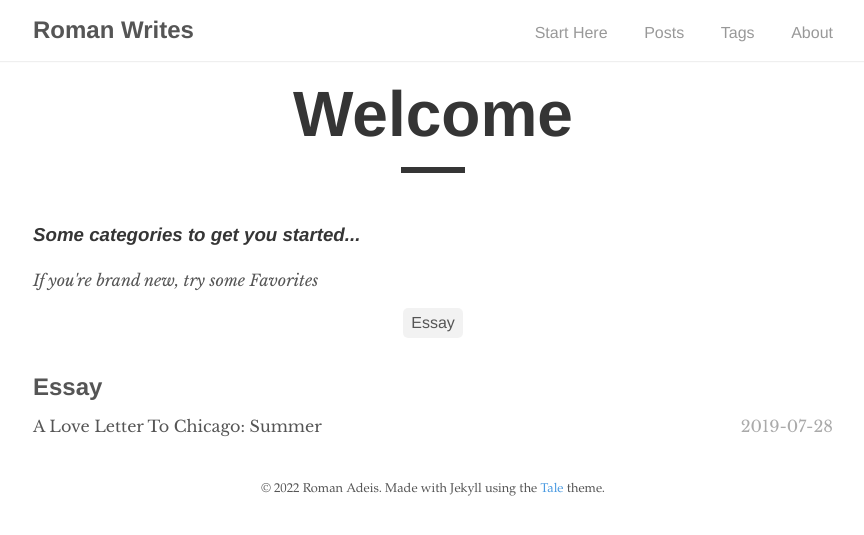
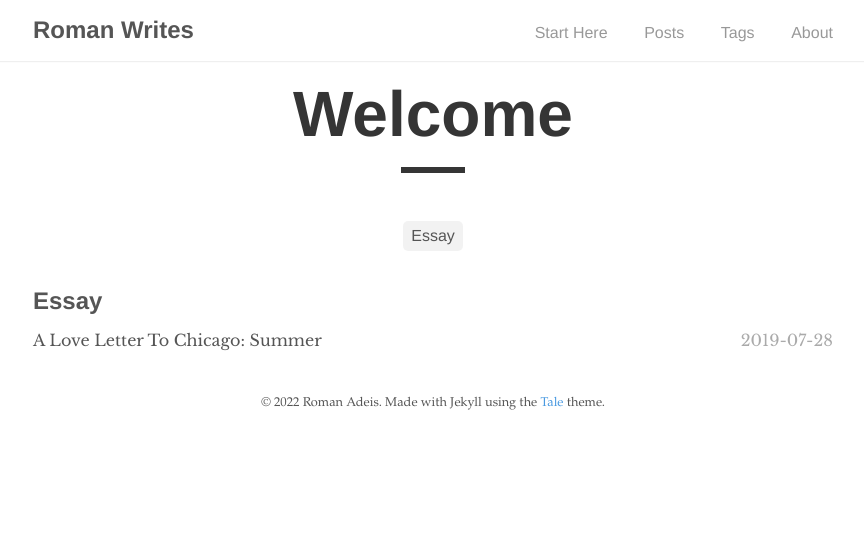
Before and after one commit to unr0man/unr0man.github.io, a Jekyll site: the page built from _pages/starthere.md, in a window 1280 px wide. Shown: the top 535 px of the page, without its empty margins (207-1071 px from the left). Built offline with Jekyll 4.4.1, drawn with Linux system fonts in a browser that asks for light colours.

Commit message:
updated start here page

```diff
--- a/_pages/starthere.md
+++ b/_pages/starthere.md
@@ -9,10 +9,6 @@ permalink: /starthere/
   <div class="tags-header">
     <h2 class="tags-header-title">{{ page.title }}</h2>
     <div class="tags-header-line"></div>
-  </div>
-  <div class="tags-header">
-  	<h3><em>Some categories to get you started...</em></h3>
-	<p><em>If you're brand new, try some Favorites</em></p>
   </div>
   <div class="tags-clouds">
     {% for category in site.categories %}
```
